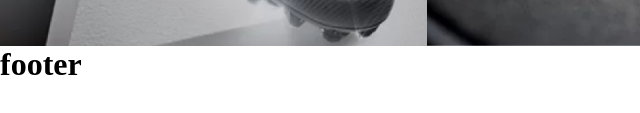
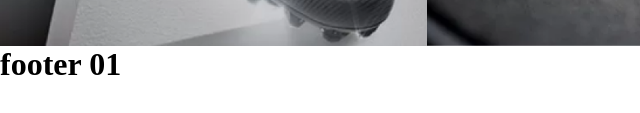
Before and after one commit to gabrielfallcon/project-nike, a plain HTML site: page index.html in a window 1280 px wide. Shown: the part 437-550 px from the top of the page, 0-640 px from the left. Drawn offline with Linux system fonts and the light colour scheme.

Commit message:
alterando texto do footer 01

```diff
--- a/index.html
+++ b/index.html
@@ -64,7 +64,7 @@
     </section>
   </main>
   <footer>
-    <h1>footer</h1>
+    <h1>footer 01</h1>
   </footer>
 </body>
 </html>
```
